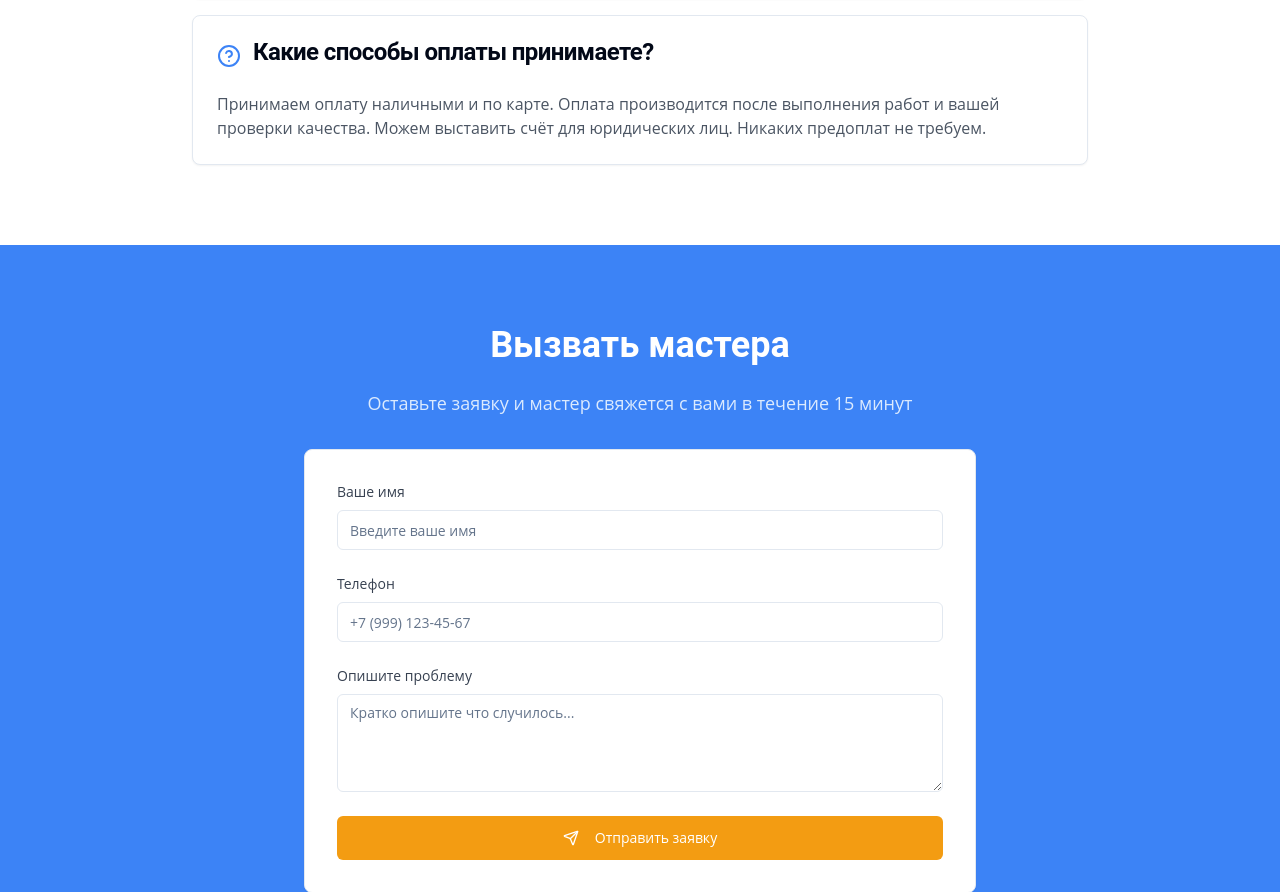
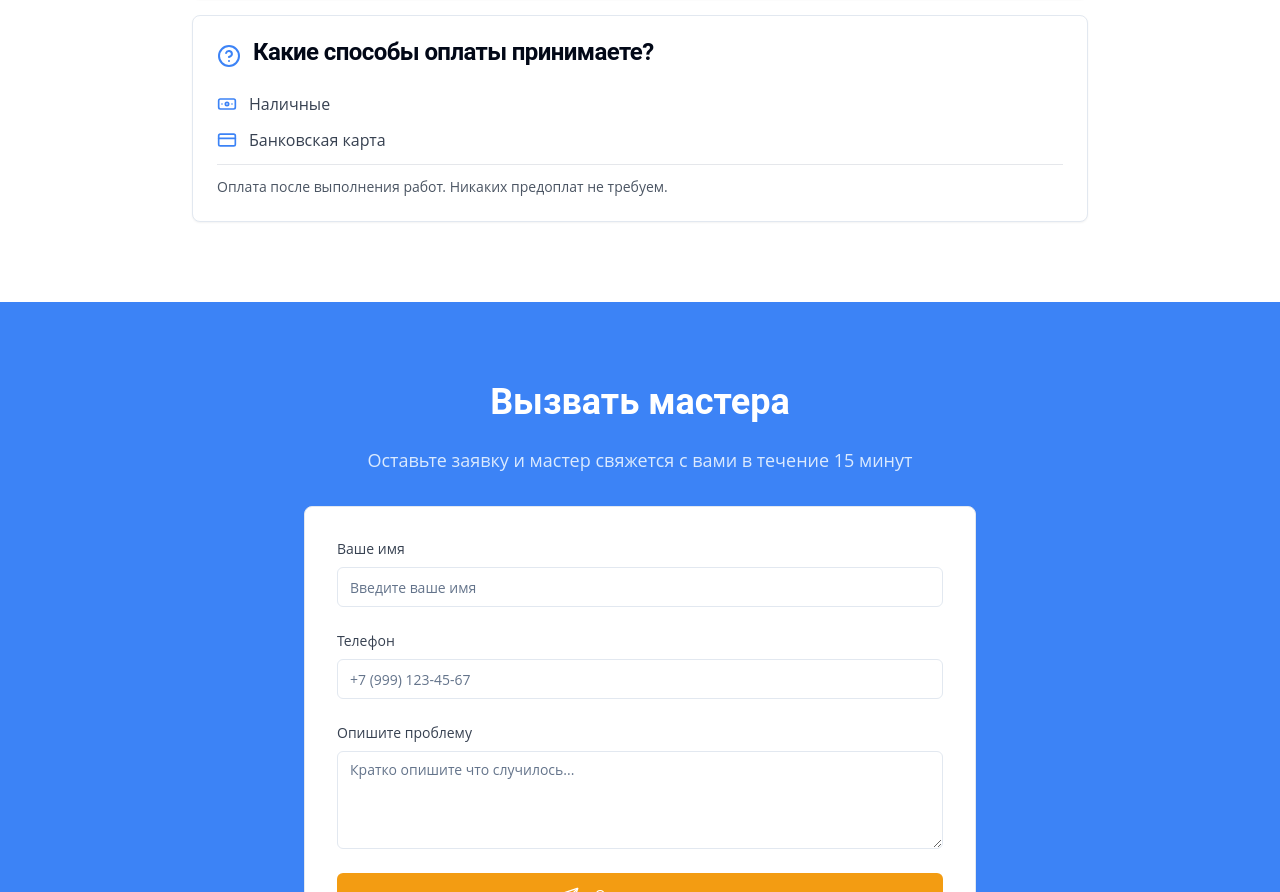
Before and after one commit to pr-poehali-dev/santekhnik-uslugi-site, a React (Vite) app: page / in a window 1280 px wide. Shown: the part 5810-6702 px from the top of the page. Built offline with nearby package versions, Linux system fonts and the light colour scheme.

Commit message:
Добавить способы оплаты

```diff
--- a/src/pages/Index.tsx
+++ b/src/pages/Index.tsx
@@ -577,10 +577,19 @@ function Index() {
                 </CardTitle>
               </CardHeader>
               <CardContent>
-                <p className="text-gray-600">
-                  Принимаем оплату наличными и по карте. Оплата производится после выполнения работ и вашей проверки качества.
-                  Можем выставить счёт для юридических лиц. Никаких предоплат не требуем.
-                </p>
+                <div className="space-y-3">
+                  <div className="flex items-center text-gray-700">
+                    <Icon name="Banknote" size={20} className="text-primary mr-3 flex-shrink-0" />
+                    <span>Наличные</span>
+                  </div>
+                  <div className="flex items-center text-gray-700">
+                    <Icon name="CreditCard" size={20} className="text-primary mr-3 flex-shrink-0" />
+                    <span>Банковская карта</span>
+                  </div>
+                  <p className="text-sm text-gray-600 mt-4 pt-3 border-t border-gray-200">
+                    Оплата после выполнения работ. Никаких предоплат не требуем.
+                  </p>
+                </div>
               </CardContent>
             </Card>
           </div>
```
